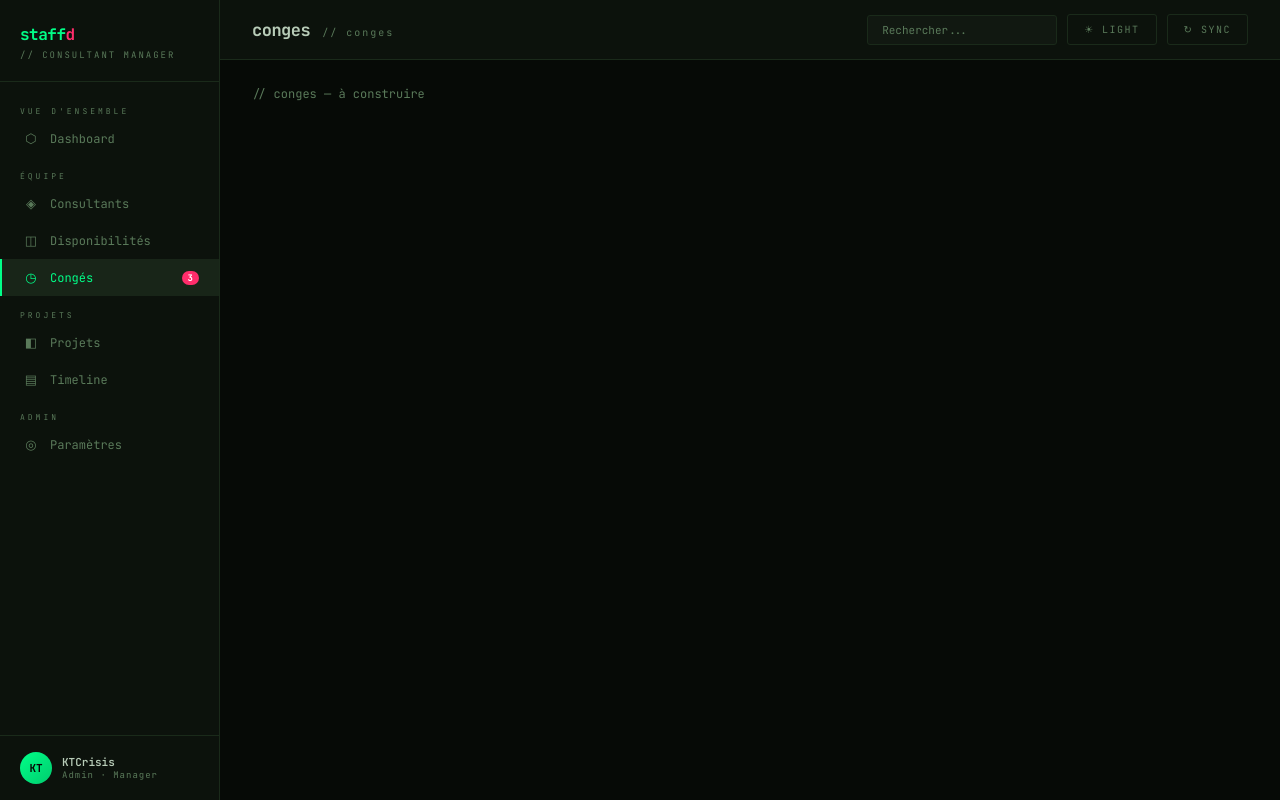
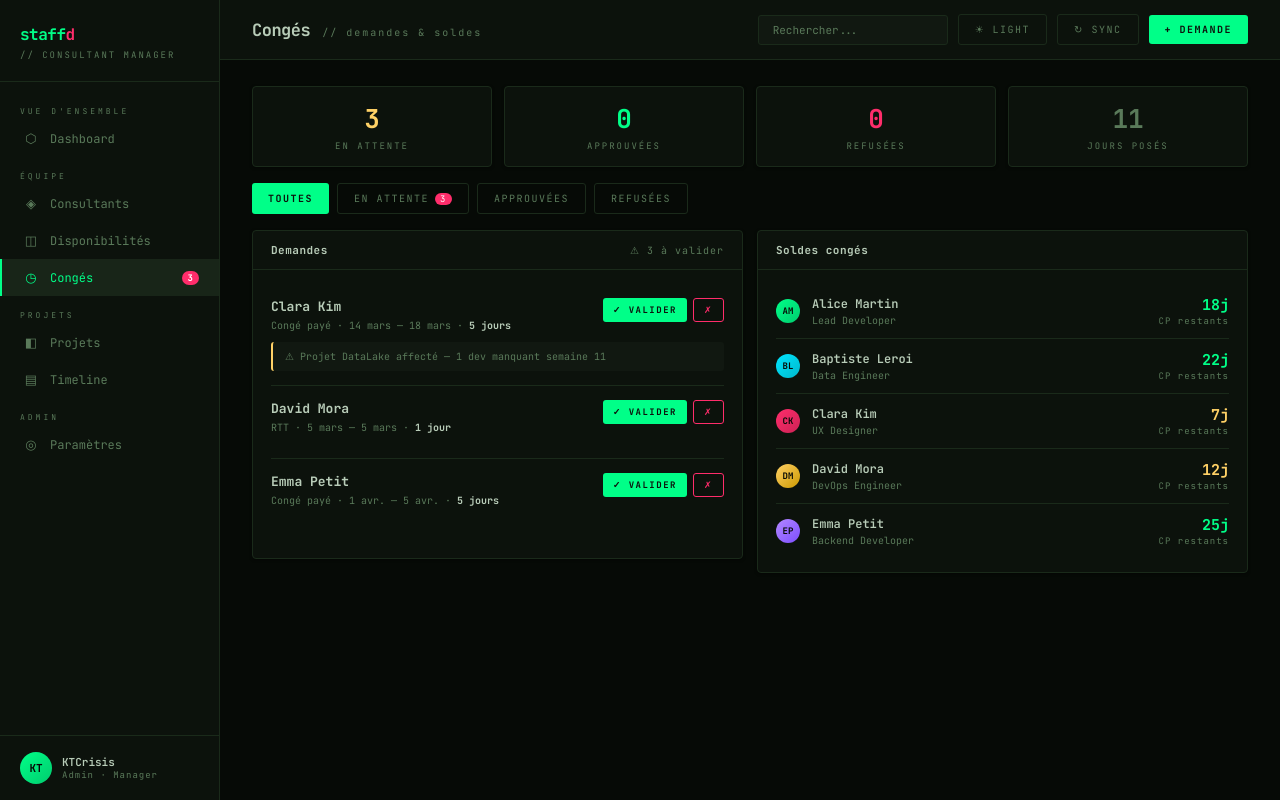
Before and after one commit to KTCrisis/staffd, a Next.js app: page /conges in a window 1280 px wide. Built offline with nearby package versions, Linux system fonts and the light colour scheme.

Commit message:
add conges

```diff
--- a/app/conges/page.tsx
+++ b/app/conges/page.tsx
@@ -1,11 +1,105 @@
-import { Topbar } from '@/components/layout/Topbar'
+'use client'
 
-export default function Page() {
+import { useState }              from 'react'
+import { Topbar }                from '@/components/layout/Topbar'
+import { Panel, StatRow }        from '@/components/ui'
+import { LeaveRequestCard }      from '@/components/conges/LeaveRequestCard'
+import { LeaveSolde }            from '@/components/conges/LeaveSolde'
+import { LEAVE_REQUESTS, CONSULTANTS } from '@/lib/mock'
+import type { LeaveRequest, LeaveStatus } from '@/types'
+
+const FILTERS: { label: string; value: LeaveStatus | 'all' }[] = [
+  { label: 'Toutes',      value: 'all' },
+  { label: 'En attente',  value: 'pending' },
+  { label: 'Approuvées',  value: 'approved' },
+  { label: 'Refusées',    value: 'refused' },
+]
+
+export default function CongesPage() {
+  const [requests, setRequests] = useState<LeaveRequest[]>(LEAVE_REQUESTS)
+  const [filter, setFilter]     = useState<LeaveStatus | 'all'>('all')
+
+  // Approve / refuse actions — met à jour le state local (Supabase plus tard)
+  const handleApprove = (id: string) =>
+    setRequests(prev => prev.map(r => r.id === id ? { ...r, status: 'approved' } : r))
+
+  const handleRefuse = (id: string) =>
+    setRequests(prev => prev.map(r => r.id === id ? { ...r, status: 'refused' } : r))
+
+  const visible = requests.filter(r => filter === 'all' || r.status === filter)
+
+  const pending  = requests.filter(r => r.status === 'pending').length
+  const approved = requests.filter(r => r.status === 'approved').length
+  const refused  = requests.filter(r => r.status === 'refused').length
+  const totalDays = requests.reduce((acc, r) => acc + r.days, 0)
+
+  const stats = [
+    { value: pending,   label: 'En attente',  color: 'var(--gold)' },
+    { value: approved,  label: 'Approuvées',  color: 'var(--green)' },
+    { value: refused,   label: 'Refusées',    color: 'var(--pink)' },
+    { value: totalDays, label: 'Jours posés', color: 'var(--text2)' },
+  ]
+
   return (
     <>
-      <Topbar title="conges" breadcrumb="// conges" />
+      <Topbar
+        title="Congés"
+        breadcrumb="// demandes & soldes"
+        ctaLabel="+ Demande"
+        onCta={() => {}}
+      />
+
       <div className="app-content">
-        <p style={{ color: 'var(--text2)', fontSize: 12 }}>// conges — à construire</p>
+
+        <StatRow stats={stats} />
+
+        {/* Filtres */}
+        <div style={{ display: 'flex', gap: 8, marginBottom: 16 }}>
+          {FILTERS.map(f => (
+            <button
+              key={f.value}
+              className={`btn ${filter === f.value ? 'btn-primary' : 'btn-ghost'}`}
+              onClick={() => setFilter(f.value)}
+            >
+              {f.label}
+              {f.value === 'pending' && pending > 0 && (
+                <span style={{ marginLeft: 6, background: 'var(--pink)', color: '#fff', borderRadius: 10, padding: '0 5px', fontSize: 9 }}>
+                  {pending}
+                </span>
+              )}
+            </button>
+          ))}
+        </div>
+
+        <div className="two-col">
+
+          {/* Demandes */}
+          <Panel
+            title={`Demandes ${filter === 'all' ? '' : `— ${visible.length}`}`}
+            action={pending > 0 ? { label: `⚠ ${pending} à valider`, onClick: () => setFilter('pending') } : undefined}
+          >
+            {visible.length > 0
+              ? visible.map(r => (
+                  <LeaveRequestCard
+                    key={r.id}
+                    request={r}
+                    onApprove={handleApprove}
+                    onRefuse={handleRefuse}
+                  />
+                ))
+              : <div style={{ padding: '24px 0', textAlign: 'center', color: 'var(--text2)', fontSize: 12 }}>
+                  // aucune demande
+                </div>
+            }
+          </Panel>
+
+          {/* Soldes */}
+          <Panel title="Soldes congés">
+            <LeaveSolde consultants={CONSULTANTS} />
+          </Panel>
+
+        </div>
+
       </div>
     </>
   )
--- /dev/null
+++ b/components/conges/LeaveRequestCard.tsx
@@ -0,0 +1,56 @@
+'use client'
+
+import type { LeaveRequest } from '@/types'
+import { Badge, Button }     from '@/components/ui'
+
+interface LeaveRequestCardProps {
+  request: LeaveRequest
+  onApprove?: (id: string) => void
+  onRefuse?:  (id: string) => void
+}
+
+const TYPE_LABELS = { CP: 'Congé payé', RTT: 'RTT', 'Sans solde': 'Sans solde' }
+
+export function LeaveRequestCard({ request, onApprove, onRefuse }: LeaveRequestCardProps) {
+  const start = new Date(request.startDate).toLocaleDateString('fr-FR', { day: 'numeric', month: 'short' })
+  const end   = new Date(request.endDate).toLocaleDateString('fr-FR',   { day: 'numeric', month: 'short' })
+
+  return (
+    <div className="conge-card">
+      <div className="conge-header">
+        <div>
+          <div className="conge-name">{request.consultantName}</div>
+          <div className="conge-meta">
+            {TYPE_LABELS[request.type]} · {start} — {end} ·{' '}
+            <strong>{request.days} jour{request.days > 1 ? 's' : ''}</strong>
+          </div>
+        </div>
+
+        {request.status === 'pending' && (
+          <div className="conge-actions">
+            <button
+              className="btn btn-primary btn-sm"
+              onClick={() => onApprove?.(request.id)}
+            >
+              ✓ Valider
+            </button>
+            <button
+              className="btn btn-danger btn-sm"
+              onClick={() => onRefuse?.(request.id)}
+            >
+              ✗
+            </button>
+          </div>
+        )}
+
+        {request.status !== 'pending' && (
+          <Badge variant={request.status} />
+        )}
+      </div>
+
+      {request.impactWarning && (
+        <div className="conge-impact">⚠ {request.impactWarning}</div>
+      )}
+    </div>
+  )
+}
--- /dev/null
+++ b/components/conges/LeaveSolde.tsx
@@ -0,0 +1,33 @@
+import type { Consultant } from '@/types'
+import { Avatar }           from '@/components/ui'
+
+interface LeaveSoldeProps {
+  consultants: Consultant[]
+}
+
+export function LeaveSolde({ consultants }: LeaveSoldeProps) {
+  return (
+    <div>
+      {consultants.map(c => {
+        const color =
+          c.leaveDaysLeft >= 15 ? 'var(--green)' :
+          c.leaveDaysLeft >= 7  ? 'var(--gold)'  :
+          'var(--pink)'
+
+        return (
+          <div key={c.id} className="consultant-item">
+            <Avatar initials={c.initials} color={c.avatarColor} size="sm" />
+            <div style={{ flex: 1 }}>
+              <div className="c-name">{c.name}</div>
+              <div className="c-role">{c.role}</div>
+            </div>
+            <div style={{ textAlign: 'right' }}>
+              <div style={{ fontSize: 15, fontWeight: 700, color }}>{c.leaveDaysLeft}j</div>
+              <div style={{ fontSize: 9, color: 'var(--text2)', letterSpacing: 1 }}>CP restants</div>
+            </div>
+          </div>
+        )
+      })}
+    </div>
+  )
+}
```
